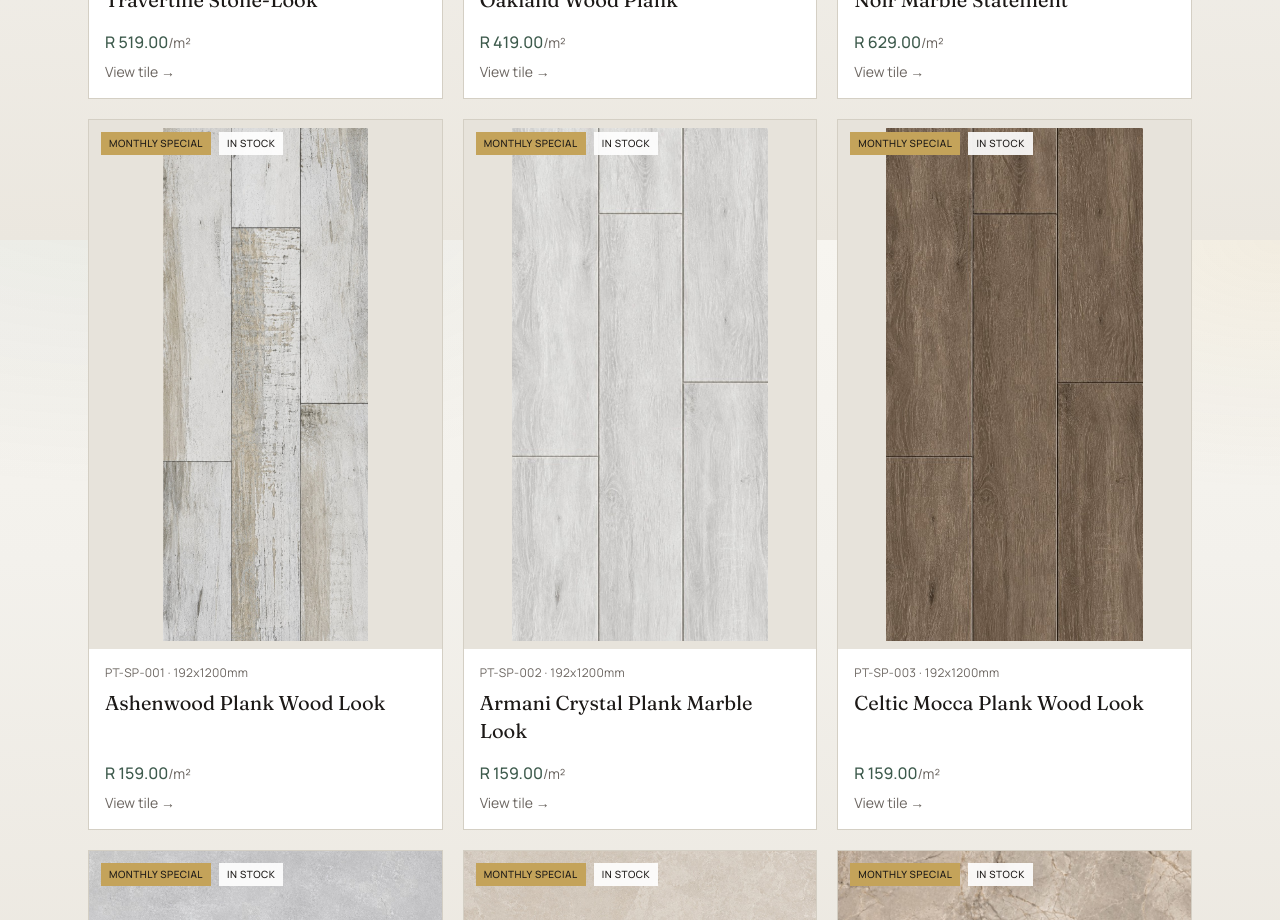
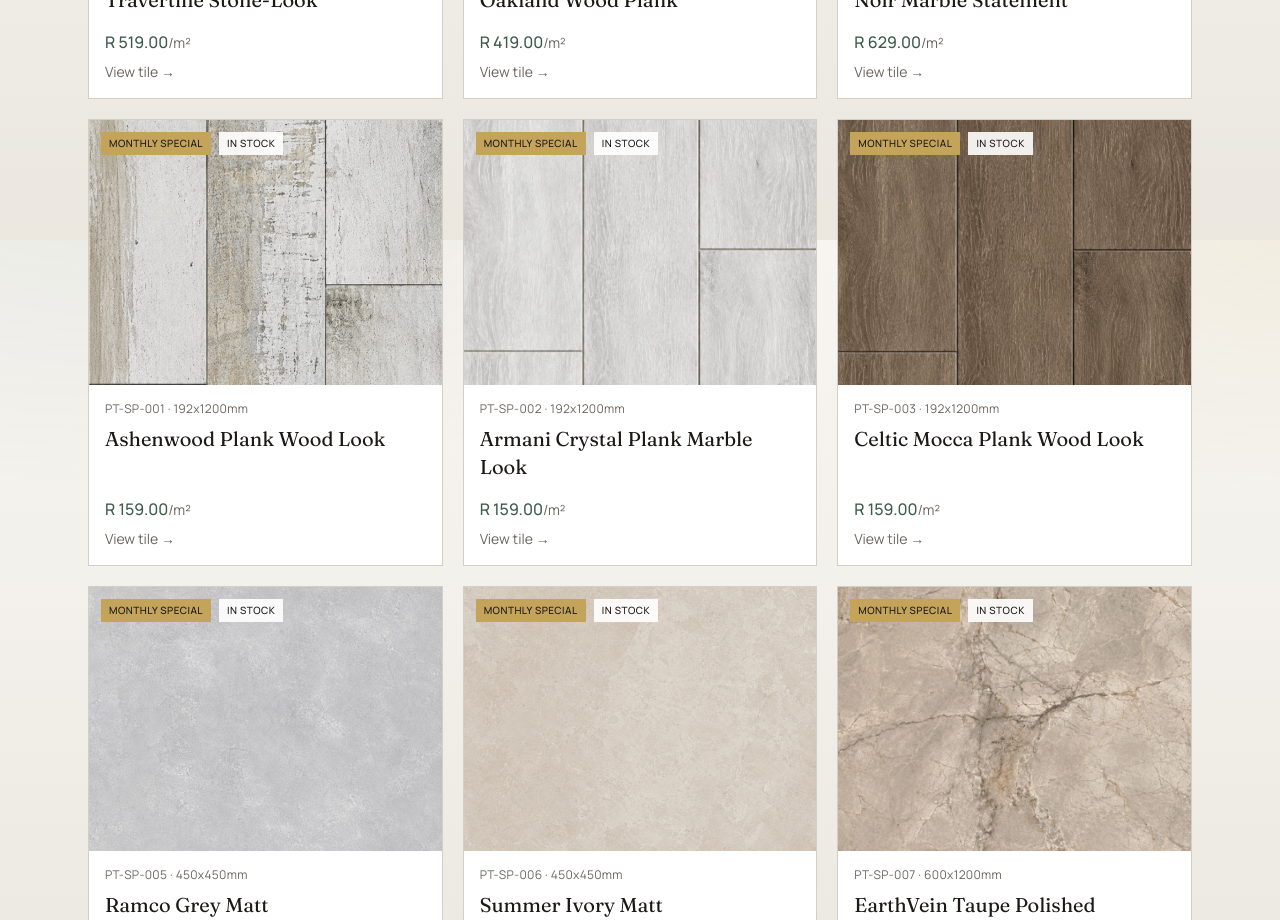
Before and after one commit to phoiswak/pakhuis-tiles, a Next.js app: page /tiles in a window 1280 px wide. Shown: the part 2960-3880 px from the top of the page. Built offline with nearby package versions, Linux system fonts and the light colour scheme.

Commit message:
Show plank specials in the same card layout as the other tiles.

```diff
--- a/src/app/products/[slug]/page.tsx
+++ b/src/app/products/[slug]/page.tsx
@@ -53,17 +53,13 @@ export default async function ProductPage({ params }: Props) {
       </p>
 
       <div className="mt-6 grid gap-10 lg:grid-cols-2">
-        <div
-          className={`relative overflow-hidden border border-stone-line bg-stone-soft ${
-            product.image.includes("plank") ? "aspect-[2/3]" : "aspect-square"
-          }`}
-        >
+        <div className="relative aspect-square overflow-hidden border border-stone-line bg-stone-soft">
           <Image
             src={product.image}
             alt={product.name}
             fill
             unoptimized
-            className={product.image.includes("plank") ? "object-contain p-3" : "object-cover"}
+            className="object-cover"
             sizes="(max-width: 1024px) 100vw, 50vw"
             priority
           />
--- a/src/components/ProductCard.tsx
+++ b/src/components/ProductCard.tsx
@@ -7,26 +7,19 @@ import { formatZar } from "@/lib/utils";
 export function ProductCard({ product }: { product: Product }) {
   const price = effectivePrice(product);
   const onPromo = product.promoPricePerM2 != null;
-  const showFullImage = product.image.includes("plank");
 
   return (
     <Link
       href={`/products/${product.slug}`}
       className="group flex flex-col overflow-hidden border border-stone-line bg-white transition duration-300 hover:-translate-y-0.5 hover:border-moss/40 hover:shadow-[0_18px_40px_-28px_rgba(28,25,23,0.45)]"
     >
-      <div
-        className={`relative overflow-hidden bg-stone-soft ${showFullImage ? "aspect-[2/3]" : "aspect-[4/3]"}`}
-      >
+      <div className="relative aspect-[4/3] overflow-hidden bg-stone-soft">
         <Image
           src={product.image}
           alt={product.name}
           fill
           unoptimized
-          className={
-            showFullImage
-              ? "object-contain p-2 transition duration-500 group-hover:scale-[1.02]"
-              : "object-cover transition duration-500 group-hover:scale-[1.04]"
-          }
+          className="object-cover transition duration-500 group-hover:scale-[1.04]"
           sizes="(max-width: 768px) 100vw, 33vw"
         />
         <div className="absolute left-3 top-3 flex flex-wrap gap-2">
```
